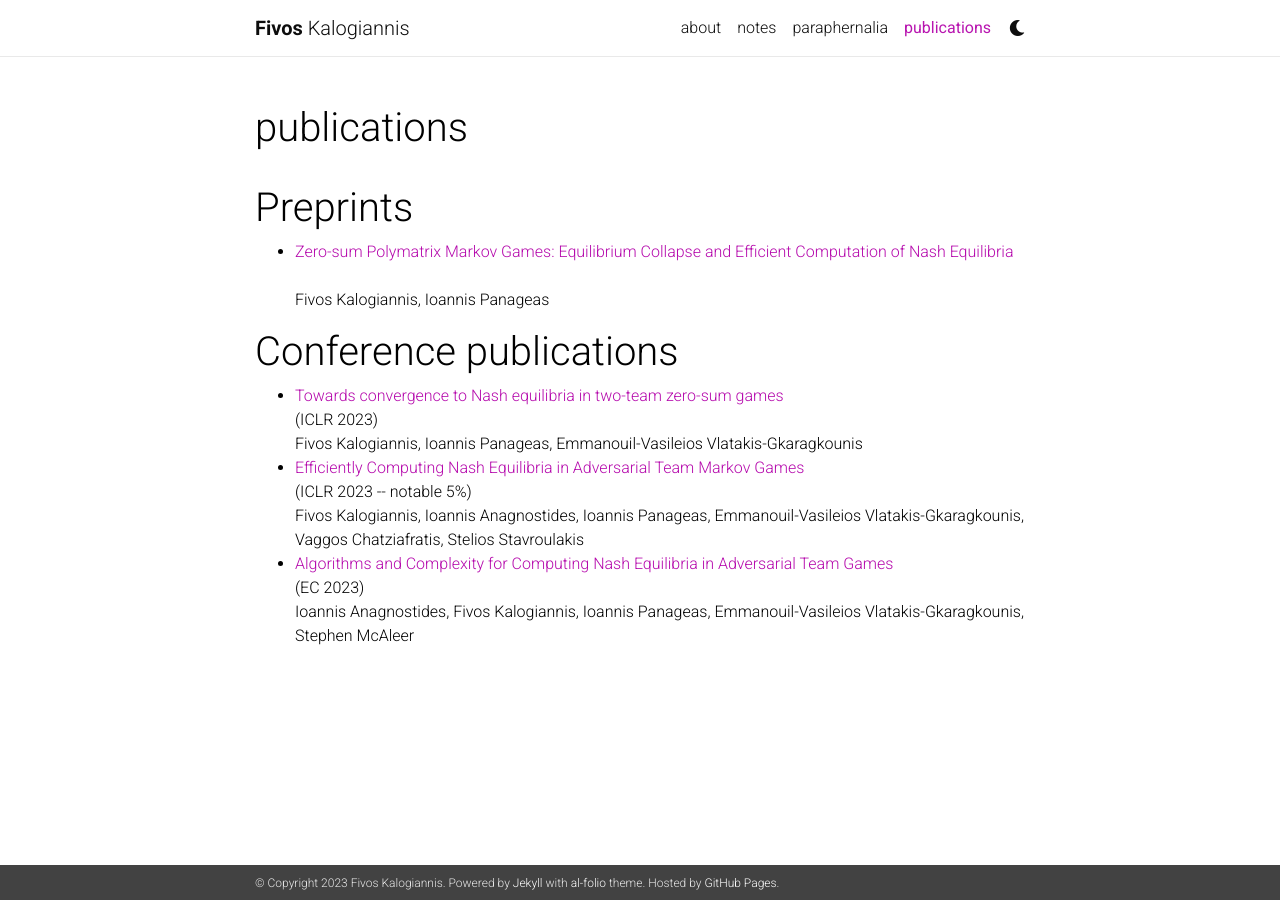
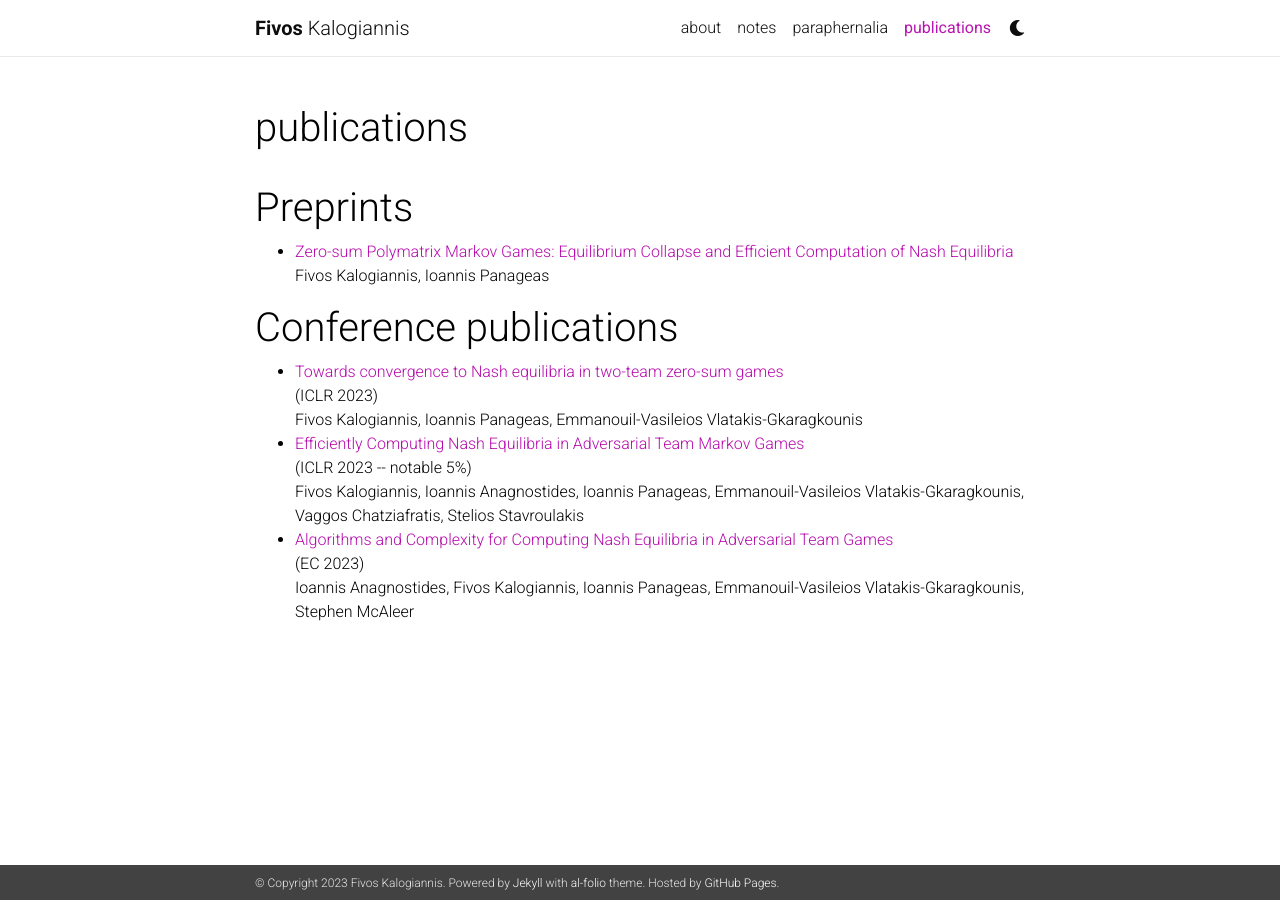
Before and after one commit to fivoskal/fivoskal.github.io, a Jekyll site: the page built from _pages/publications.md, in a window 1280 px wide. Built offline with Jekyll 4.4.1, drawn with Linux system fonts in a browser that asks for light colours; nearby versions of some CDN libraries; comment, search, counter and statistics services are not loaded; a style sheet for code colours, icons or effects is not loaded.

```diff
--- a/_pages/publications.md
+++ b/_pages/publications.md
@@ -10,7 +10,7 @@ years: [2021, 2023]
 # Preprints
 <ul>
   <li>
-    <a href="https://arxiv.org/abs/2111.04178">Zero-sum Polymatrix Markov Games: Equilibrium Collapse and Efficient Computation of Nash Equilibria</a><br><br>Fivos Kalogiannis, Ioannis Panageas
+    <a href="https://arxiv.org/abs/2111.04178">Zero-sum Polymatrix Markov Games: Equilibrium Collapse and Efficient Computation of Nash Equilibria</a><br>Fivos Kalogiannis, Ioannis Panageas
   </li>
 </ul>
 
```
